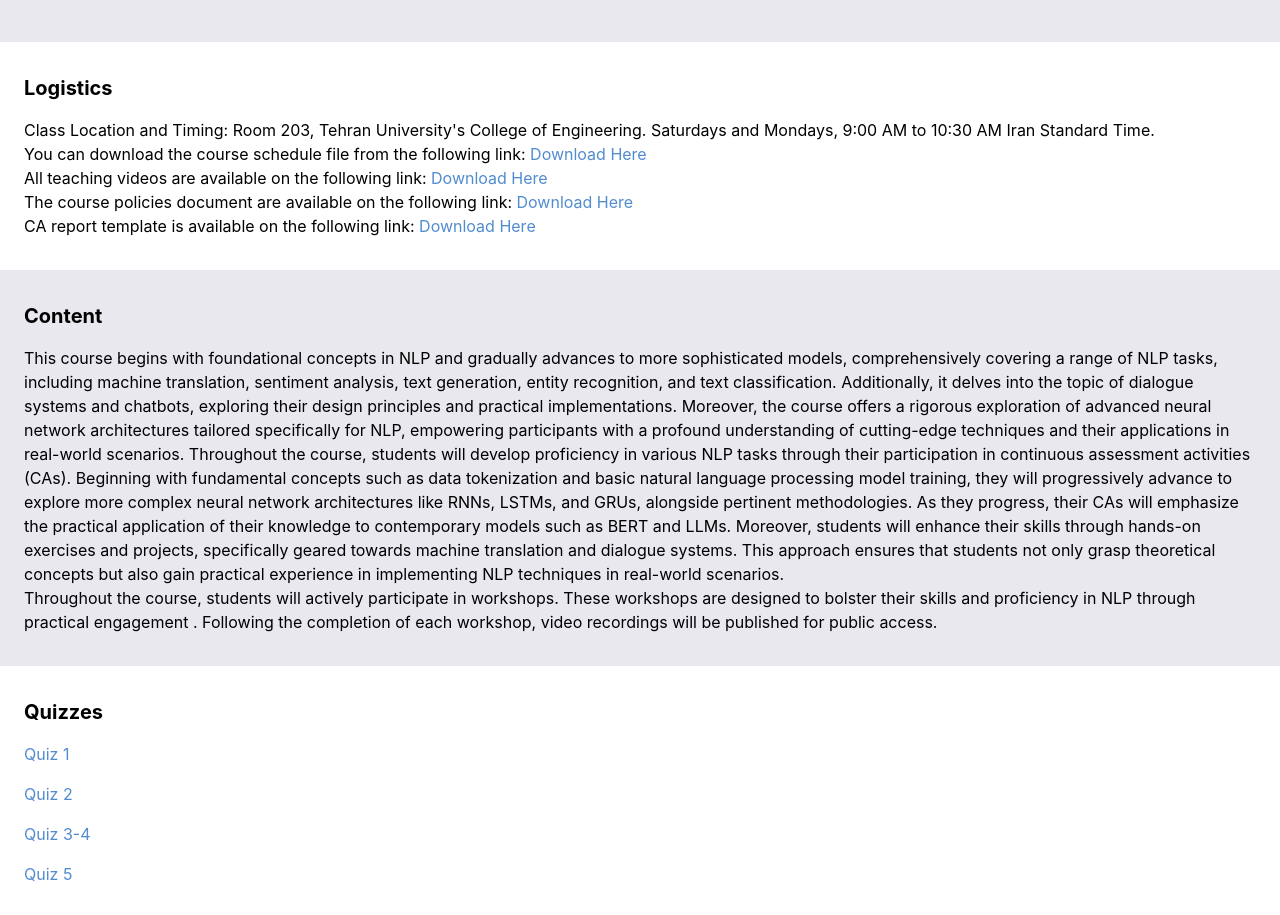
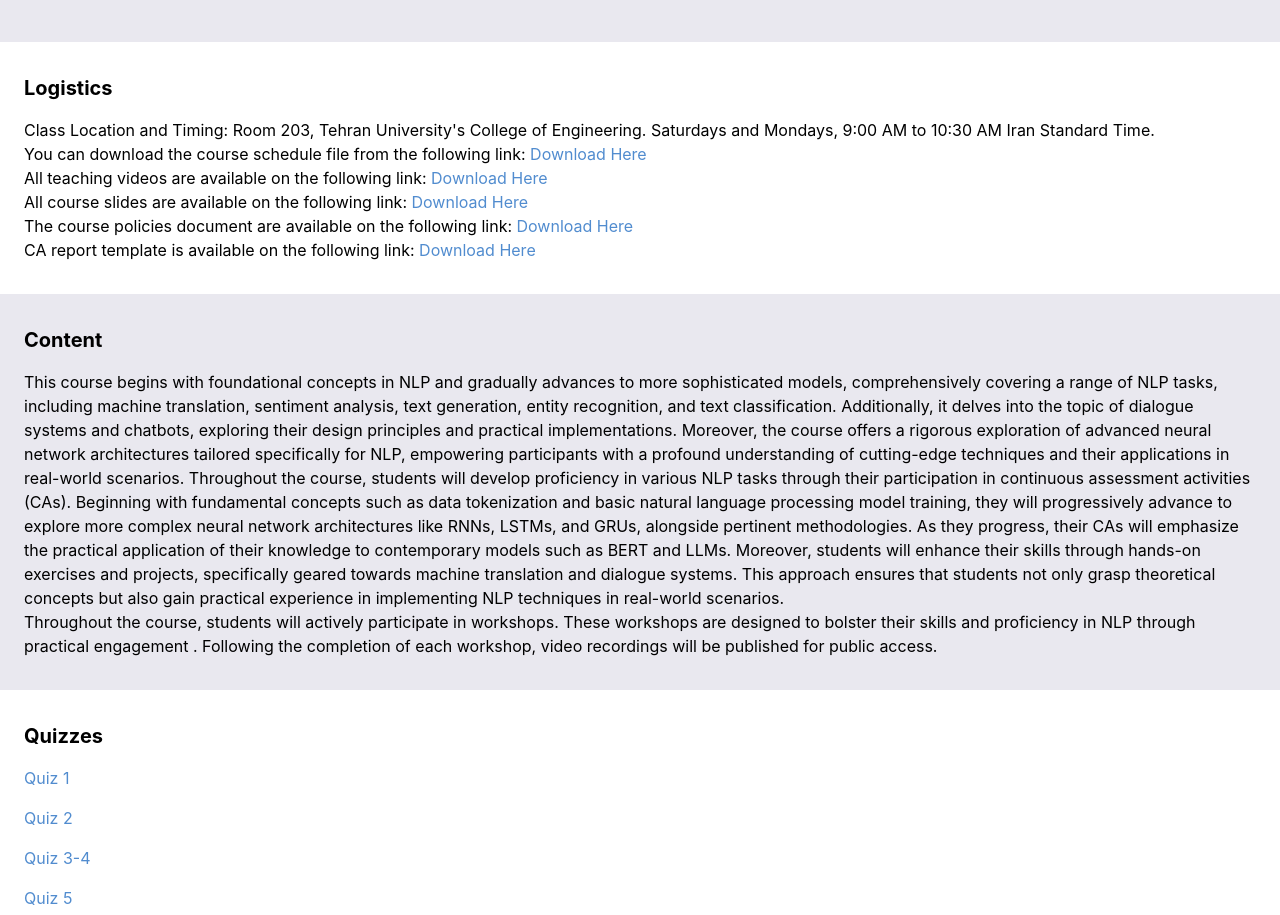
Before and after one commit to nlp-ut/nlp-ut.github.io, a React (Create React App) app: page /spring-2024 in a window 1280 px wide. Shown: the part 1686-2601 px from the top of the page. Built offline with nearby package versions, Linux system fonts and the light colour scheme.

Commit message:
add course slides spring 2024

```diff
--- a/src/pages/main_1402.js
+++ b/src/pages/main_1402.js
@@ -311,6 +311,15 @@ const CoursePage1402 = (props) => {
               Download Here
             </a>{" "}
             <br />
+            All course slides are available on the following link:{" "}
+            <a
+              style={{ color: "#518ccf" }}
+              href="https://drive.google.com/drive/folders/18u9GbN3FsFY8glHMi4rJMtyMGaupFCR6?usp=sharing"
+            >
+              Download Here
+            </a>{" "}
+
+            <br />
             The course policies document are available on the following link:{" "}
             <a
               style={{ color: "#518ccf" }}
```
